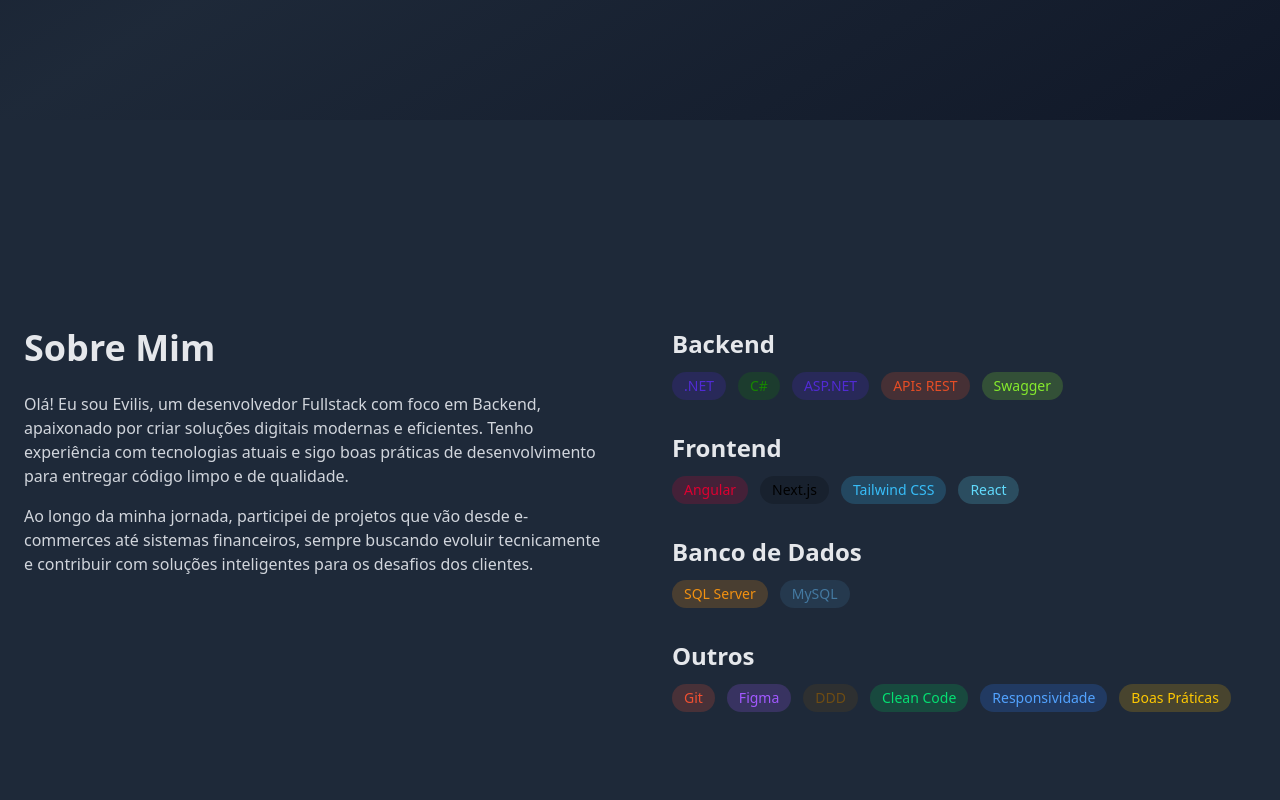
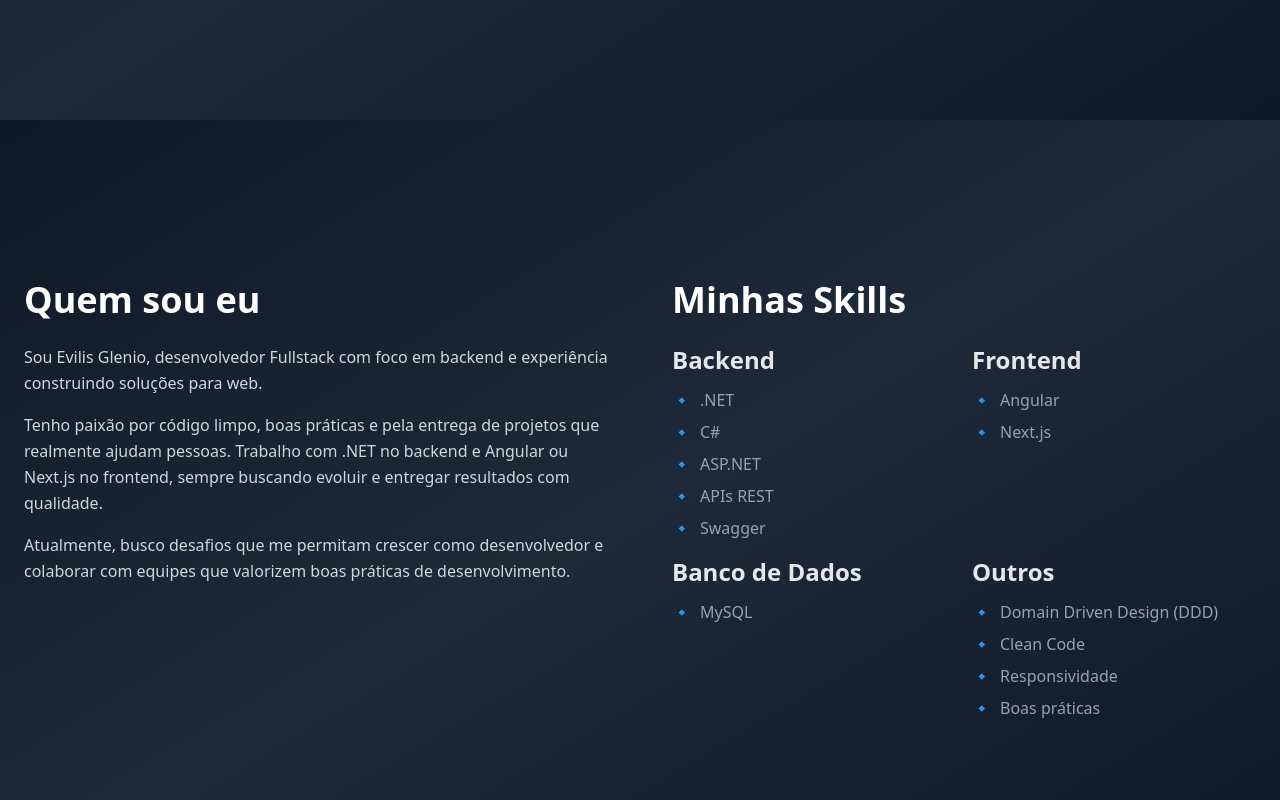
Before and after one commit to EvilisGlenio/evilis-glenio-app, an Angular app: page / in a window 1280 px wide. Shown: the part 680-1480 px from the top of the page. Built offline with nearby package versions, Linux system fonts and the light colour scheme.

Commit message:
feat: update about section content

```diff
--- a/src/app/components/about/about.component.html
+++ b/src/app/components/about/about.component.html
@@ -1,58 +1,69 @@
-<section id="sobre" class="min-h-screen flex items-center justify-center bg-gray-800 text-gray-200 px-6 py-12">
-  <div class="max-w-7xl mx-auto flex flex-col md:flex-row items-center md:items-start gap-16" #aboutSection>
-    <!-- Texto Sobre -->
-    <div class="md:w-1/2" >
-      <h2 class="text-4xl font-bold mb-6">Sobre Mim</h2>
-      <p class="text-gray-300 mb-4">
-        Olá! Eu sou Evilis, um desenvolvedor Fullstack com foco em Backend, apaixonado por criar soluções digitais modernas e eficientes. Tenho experiência com tecnologias atuais e sigo boas práticas de desenvolvimento para entregar código limpo e de qualidade.
+<section class="w-full py-40 bg-gradient-to-br from-gray-900 via-gray-800 to-gray-900 text-white px-6">
+  <div class="max-w-7xl mx-auto grid md:grid-cols-2 gap-16 items-start">
+
+    <!-- Coluna: Sobre mim -->
+    <div>
+      <h2 class="text-4xl font-bold mb-6">Quem sou eu</h2>
+      <p class="text-gray-300 leading-relaxed mb-4">
+        Sou Evilis Glenio, desenvolvedor Fullstack com foco em backend e experiência construindo soluções para web.
       </p>
-      <p class="text-gray-300">
-        Ao longo da minha jornada, participei de projetos que vão desde e-commerces até sistemas financeiros, sempre buscando evoluir tecnicamente e contribuir com soluções inteligentes para os desafios dos clientes.
+      <p class="text-gray-300 leading-relaxed mb-4">
+        Tenho paixão por código limpo, boas práticas e pela entrega de projetos que realmente ajudam pessoas.
+        Trabalho com .NET no backend e Angular ou Next.js no frontend, sempre buscando evoluir e entregar resultados com qualidade.
+      </p>
+      <p class="text-gray-300 leading-relaxed">
+        Atualmente, busco desafios que me permitam crescer como desenvolvedor e colaborar com equipes que valorizem boas práticas de desenvolvimento.
       </p>
     </div>
 
-    <!-- Skills -->
-    <div class="md:w-1/2 grid grid-cols-1 gap-8">
+    <!-- Coluna: Skills -->
     <div>
-        <h3 class="text-2xl font-semibold mb-3">Backend</h3>
-        <div class="flex flex-wrap gap-3">
-          <span class="bg-[#512BD4]/20 text-[#512BD4] px-3 py-1 rounded-full text-sm">.NET</span>
-          <span class="bg-[#178600]/20 text-[#178600] px-3 py-1 rounded-full text-sm">C#</span>
-          <span class="bg-[#512BD4]/20 text-[#512BD4] px-3 py-1 rounded-full text-sm">ASP.NET</span>
-          <span class="bg-[#E44D26]/20 text-[#E44D26] px-3 py-1 rounded-full text-sm">APIs REST</span>
-          <span class="bg-[#85EA2D]/20 text-[#85EA2D] px-3 py-1 rounded-full text-sm">Swagger</span>
-        </div>
+      <h2 class="text-4xl font-bold mb-6">Minhas Skills</h2>
+
+      <div class="grid grid-cols-2 gap-4">
+
+        <!-- Backend -->
+        <div>
+          <h3 class="text-2xl font-semibold mb-3 text-gray-200">Backend</h3>
+          <ul class="space-y-2 text-gray-400">
+            <li class="flex items-center gap-2 hover:text-white transition"><span>🔹</span>.NET</li>
+            <li class="flex items-center gap-2 hover:text-white transition"><span>🔹</span>C#</li>
+            <li class="flex items-center gap-2 hover:text-white transition"><span>🔹</span>ASP.NET</li>
+            <li class="flex items-center gap-2 hover:text-white transition"><span>🔹</span>APIs REST</li>
+            <li class="flex items-center gap-2 hover:text-white transition"><span>🔹</span>Swagger</li>
+          </ul>
         </div>
 
+        <!-- Frontend -->
         <div>
-        <h3 class="text-2xl font-semibold mb-3">Frontend</h3>
-        <div class="flex flex-wrap gap-3">
-          <span class="bg-[#DD0031]/20 text-[#DD0031] px-3 py-1 rounded-full text-sm">Angular</span>
-          <span class="bg-[#000000]/20 text-[#000000] px-3 py-1 rounded-full text-sm">Next.js</span>
-          <span class="bg-[#38BDF8]/20 text-[#38BDF8] px-3 py-1 rounded-full text-sm">Tailwind CSS</span>
-          <span class="bg-[#61DAFB]/20 text-[#61DAFB] px-3 py-1 rounded-full text-sm">React</span>
-        </div>
+          <h3 class="text-2xl font-semibold mb-3 text-gray-200">Frontend</h3>
+          <ul class="space-y-2 text-gray-400">
+            <li class="flex items-center gap-2 hover:text-white transition"><span>🔹</span>Angular</li>
+            <li class="flex items-center gap-2 hover:text-white transition"><span>🔹</span>Next.js</li>
+          </ul>
         </div>
 
+        <!-- Banco -->
         <div>
-        <h3 class="text-2xl font-semibold mb-3">Banco de Dados</h3>
-        <div class="flex flex-wrap gap-3">
-          <span class="bg-[#F29111]/20 text-[#F29111] px-3 py-1 rounded-full text-sm">SQL Server</span>
-          <span class="bg-[#4479A1]/20 text-[#4479A1] px-3 py-1 rounded-full text-sm">MySQL</span>
-        </div>
+          <h3 class="text-2xl font-semibold mb-3 text-gray-200">Banco de Dados</h3>
+          <ul class="space-y-2 text-gray-400">
+            <li class="flex items-center gap-2 hover:text-white transition"><span>🔹</span>MySQL</li>
+          </ul>
         </div>
 
+        <!-- Outros -->
         <div>
-        <h3 class="text-2xl font-semibold mb-3">Outros</h3>
-        <div class="flex flex-wrap gap-3">
-          <span class="bg-[#F05032]/20 text-[#F05032] px-3 py-1 rounded-full text-sm">Git</span>
-          <span class="bg-[#A259FF]/20 text-[#A259FF] px-3 py-1 rounded-full text-sm">Figma</span>
-          <span class="bg-[#6E4C13]/20 text-[#6E4C13] px-3 py-1 rounded-full text-sm">DDD</span>
-          <span class="bg-green-500/20 text-green-400 px-3 py-1 rounded-full text-sm">Clean Code</span>
-          <span class="bg-blue-500/20 text-blue-400 px-3 py-1 rounded-full text-sm">Responsividade</span>
-          <span class="bg-yellow-500/20 text-yellow-400 px-3 py-1 rounded-full text-sm">Boas Práticas</span>
+          <h3 class="text-2xl font-semibold mb-3 text-gray-200">Outros</h3>
+          <ul class="space-y-2 text-gray-400">
+            <li class="flex items-center gap-2 hover:text-white transition"><span>🔹</span>Domain Driven Design (DDD)</li>
+            <li class="flex items-center gap-2 hover:text-white transition"><span>🔹</span>Clean Code</li>
+            <li class="flex items-center gap-2 hover:text-white transition"><span>🔹</span>Responsividade</li>
+            <li class="flex items-center gap-2 hover:text-white transition"><span>🔹</span>Boas práticas</li>
+          </ul>
         </div>
+
       </div>
+
     </div>
   </div>
 </section>
```
Lines whose indentation alone changed are shown as unchanged.
